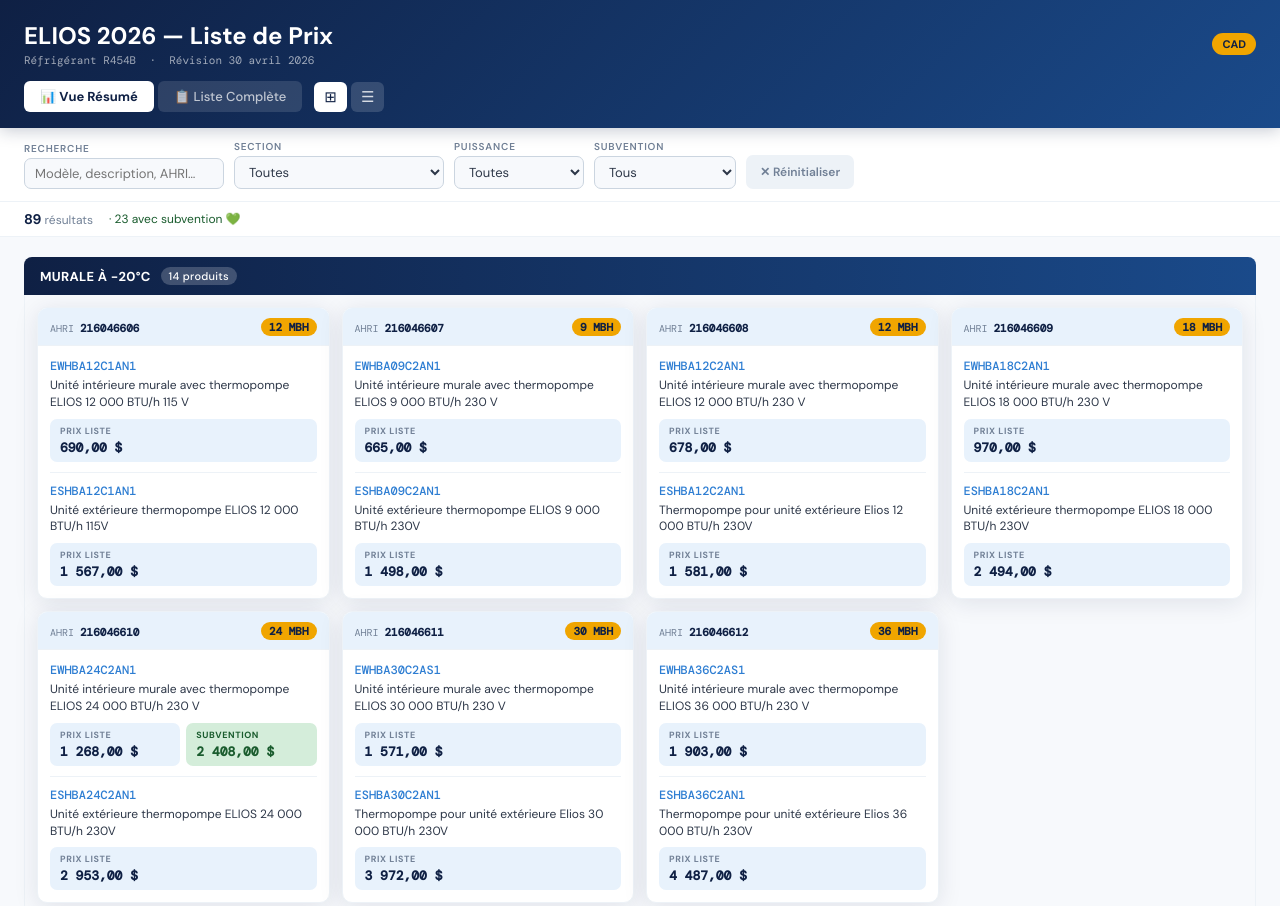
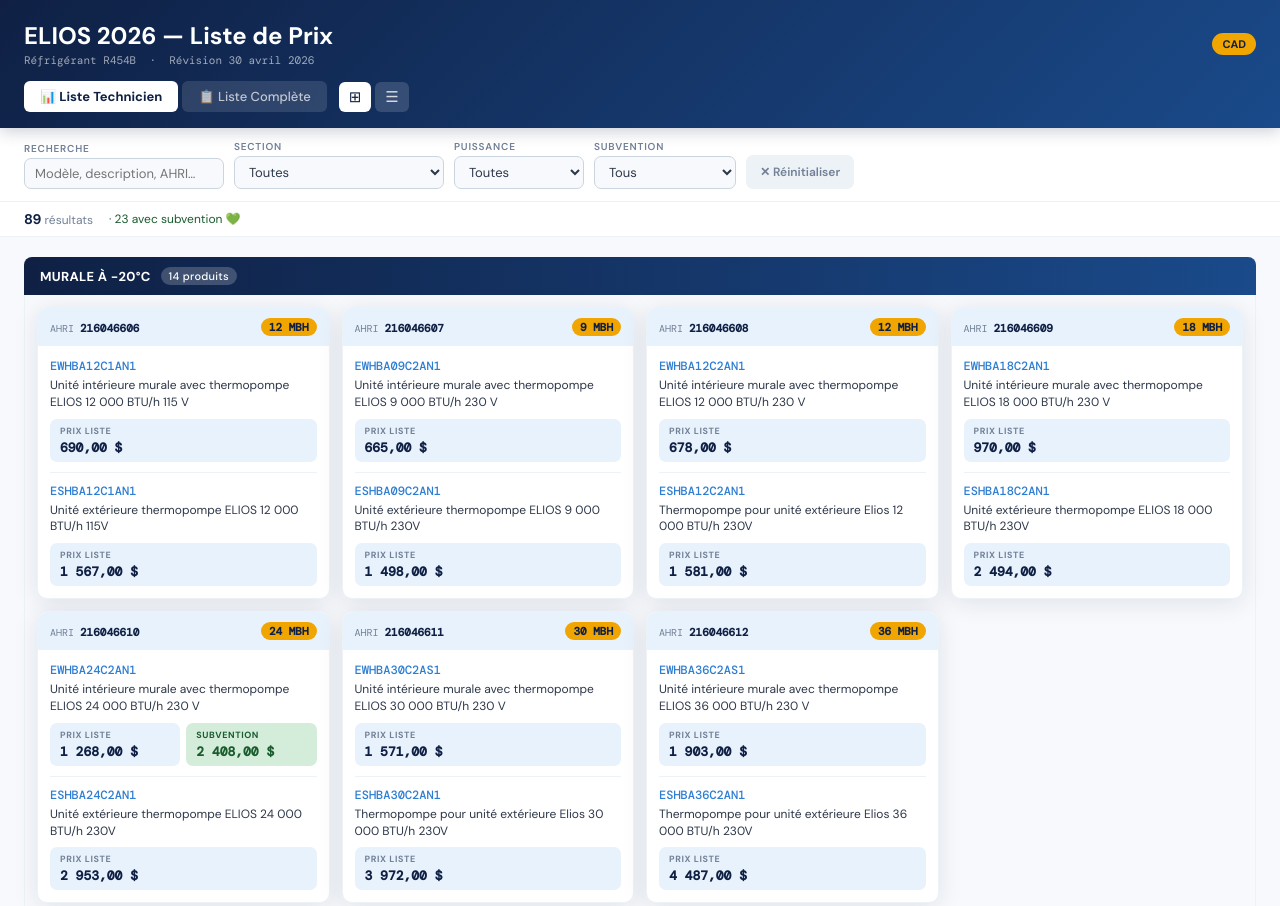
Before and after one commit to JeremyESF/Liste-prix, a plain HTML site: page index.html in a window 1280 px wide. Shown: the top 906 px of the page. Drawn offline with nearby package versions, Linux system fonts and the light colour scheme.

Commit message:
Renomme Vue Résumé → Liste Technicien

```diff
--- a/index.html
+++ b/index.html
@@ -111,7 +111,7 @@
   </div>
   <div style="display:flex;gap:4px;align-items:center;flex-wrap:wrap;">
     <div class="tabs">
-      <button class="tab-btn active" onclick="switchTab('resume')">📊 Vue Résumé</button>
+      <button class="tab-btn active" onclick="switchTab('resume')">📊 Liste Technicien</button>
       <button class="tab-btn" onclick="switchTab('complet')">📋 Liste Complète</button>
     </div>
     <div class="view-toggle" id="viewToggle">
```
